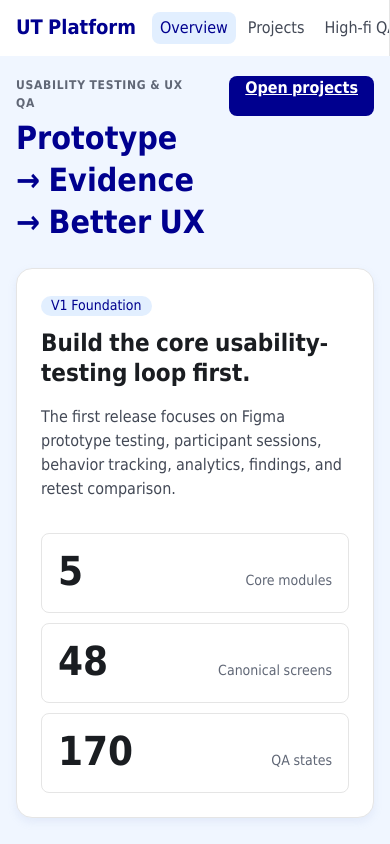
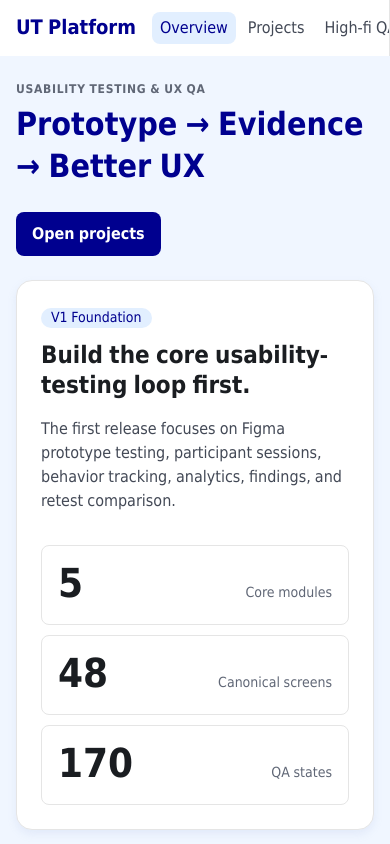
Before and after one commit to kreecrypto/Usability-Testing-Platform, a Next.js app: page / in a window 390 px wide. Shown: the top 844 px of the page. Built offline with nearby package versions, Linux system fonts and the light colour scheme.

Commit message:
fix(ux): make root CTA and focus treatment accessible

```diff
--- a/src/app/globals.css
+++ b/src/app/globals.css
@@ -113,6 +113,9 @@ button {
 
 .primaryButton {
   min-height: var(--ah-button-md-height);
+  display: inline-flex;
+  align-items: center;
+  justify-content: center;
   border: 0;
   border-radius: var(--ah-radius-sm);
   background: var(--ah-primary);
@@ -121,10 +124,17 @@ button {
   font-size: var(--ah-type-button-md-size);
   line-height: var(--ah-type-button-md-line-height);
   font-weight: var(--ah-font-weight-bold);
+  text-decoration: none;
 }
 
 .primaryButton:hover {
   background: var(--ah-primary-dark);
+}
+
+.primaryButton:focus-visible,
+.navItem:focus-visible {
+  outline: 2px solid var(--ah-primary);
+  outline-offset: 2px;
 }
 
 .heroCard {
@@ -298,9 +308,11 @@ button {
 
   .topbar {
     align-items: flex-start;
+    flex-wrap: wrap;
   }
 
   .primaryButton {
+    min-height: 44px;
     flex: 0 0 auto;
   }
 
```
